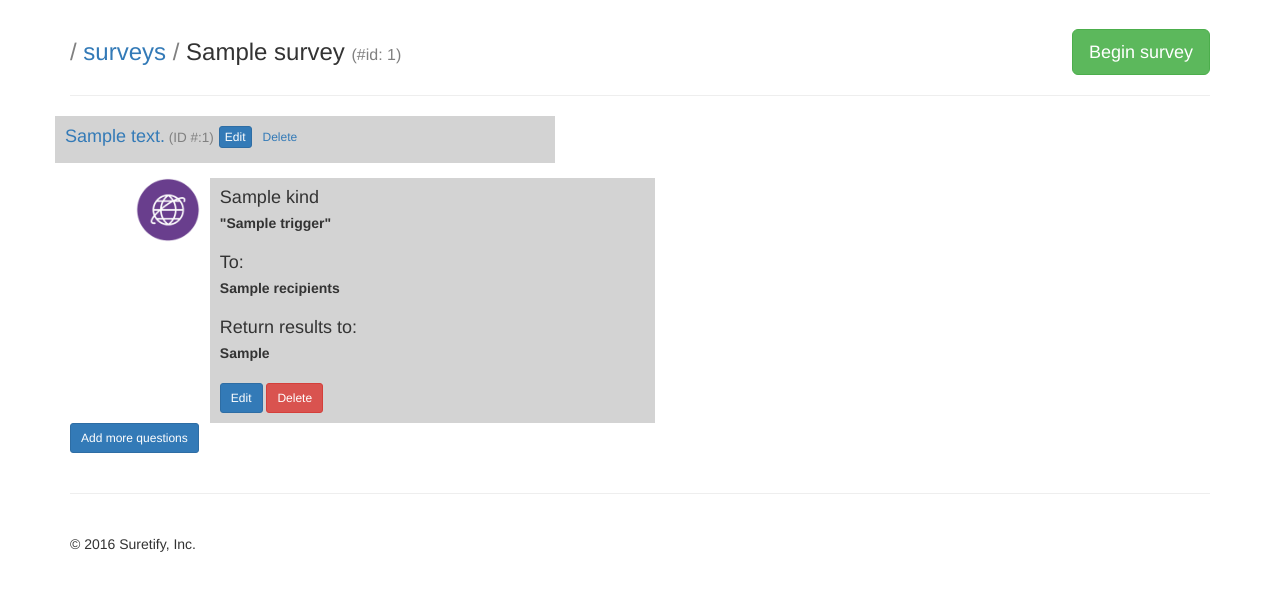
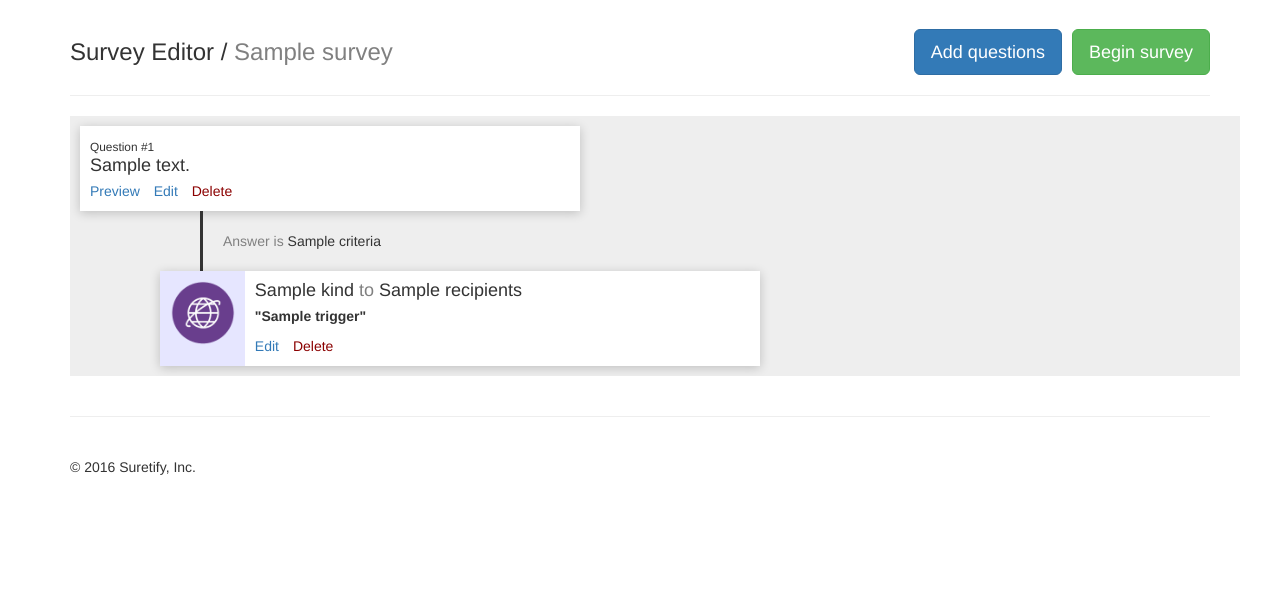
Before and after one commit to ryananeff/medtracker, a Flask app: template medtracker/templates/view_survey.html in a window 1280 px wide. Shown: the part 51-642 px from the top of the page. Run offline with Flask 2, Linux system fonts and the light colour scheme; the template is opened without the code that fills it: most values are stand-ins (such as "Sample title", 1, 10 or a date in 2020); parts of the project's set-up code (start-up, migrations or seed data) failed here and were passed over; some libraries are stand-ins or nearby versions.

Commit message:
Layout improvements.

```diff
--- a/medtracker/templates/surveys.html
+++ b/medtracker/templates/surveys.html
@@ -8,10 +8,10 @@
 	    <div class="row">
 		{% for survey in surveys %}
 			<div class="card card--medium col-xs-4">
-			  <h2 class="card__title"><a href="/surveys/start/{{ survey.id }}">{{ survey.title }}</a></h2><span class="card__subtitle">(ID: {{survey.id}})</span>
+			  <h2 class="card__title"><a href="/surveys/view/{{ survey.id }}">{{ survey.title }}</a></h2><span class="card__subtitle">(ID: {{survey.id}})</span>
 			  <p class="card__text">{{survey.description}}</p>
 			  <div class="card__action-bar">
-				<button class="card__button"><a href="/surveys/view/{{ survey.id }}">EDIT</a></button>
+				<button class="card__button"><a href="/surveys/start/{{ survey.id }}">BEGIN</a></button>
 				<button class="card__button"><a href="/surveys/edit/{{ survey.id }}">PROPERTIES</a></button>
 				<button class="card__button"><a href="/surveys/delete/{{ survey.id }}" style="color:red">DELETE</a></button>
 			  </div>
--- a/medtracker/templates/view_survey.html
+++ b/medtracker/templates/view_survey.html
@@ -2,22 +2,27 @@
 {% block title %}{{survey.title}} | Suretify{% endblock %}
 {% block body %}
 	    <div class="page-header" style="padding-bottom:20px">
-		    <h3><span style="color: grey;">{{current_user.username}} / <a href="/surveys">surveys</a> /</span> {{ survey.title }} <span style="color: grey;font-size:16px">(#id: {{survey.id}})</span><a href="/surveys/start/{{ survey.id }}" class="btn btn-lg btn-success" style="float:right;position:relative; top:-10px">Begin survey</a></h3>
+		    <h3>Survey Editor / <span style="color: grey;">{{ survey.title }}</span><a href="/surveys/start/{{ survey.id }}" class="btn btn-lg btn-success" style="float:right;position:relative; top:-10px">Begin survey</a> <a href="/questions/new/?survey={{ survey.id }}" class="btn btn-lg btn-primary" style="float:right;position:relative; top:-10px; margin-right:10px">Add questions</a></h3>
 	    </div>
-
+	    <div class="container" style="background-color:rgb(238, 238, 238);">
 	   <div class="row">
 		{% for question in survey.questions %}
-		<div class="media">
-			<div class="media" style="max-width:500px; background-color:lightgrey; padding:10px">
-				<h4 class="media-heading"><a href="/surveys/serve/{{survey.id}}?question={{ question.id }}">{{ question.body }}</a><small style="color:grey"> (ID #:{{question.id}})</small>
-				<a href="/questions/edit/{{ question.id }}" class="btn btn-xs btn-primary">Edit</a>
-				<a href="/questions/delete/{{ question.id }}" class="btn btn-xs btn-secondary">Delete</a>
-				</h4></div>
-			</div>
+		<div class="media" style="padding:10px; margin-top:0px">
+			<div class="media" style="max-width:500px; background-color:white; padding:10px;box-shadow: 0px 2px 10px 0px rgba(0,0,0,0.2);">
+				<small>Question #{{loop.index}}</small>
+				<h4 class="media-heading">{{ question.body }}</h4>
+				<a href="/surveys/serve/{{survey.id}}?question={{ question.id }}" style="padding-right:10px">Preview</a>
+				<a href="/questions/edit/{{ question.id }}" style="padding-right:10px">Edit</a>
+				<a href="/questions/delete/{{ question.id }}" style="color:darkred">Delete</a>
+				</div>
+
 			{% if question.trigger_id != None %}
 			{% set trigger = triggers[question.id] %}
-			<div class="media" style="padding-left:80px; max-width:600px">
-			<div class="media-left">
+			<div class="connector">
+				<div class="connector-line" style="border-style:none none none solid; margin-left:120px; padding:20px;"><span style="color: grey;">Answer is </span>{{trigger.criteria}}</div>
+			</div>
+			<div class="media" style="margin-left:80px; max-width:600px;margin-top:0px;box-shadow: 0px 2px 10px 0px rgba(0,0,0,0.2);">
+			<div class="media-left" style="background-color:#e6e6ff; padding:10px;box-shadow: 0px 2px 10px 0px rgba(0,0,0,0.2);">
 			  <a href="#">
 				  {% if "phone" in trigger.kind|string %}
 				<img class="media-object" src="/assets/images/phone-st.png" alt="..." style="height:64px">
@@ -30,20 +35,17 @@
 				{% endif %}
 			  </a>
 			</div>
-			<div class="media-body" style="background-color:lightgrey; padding:10px">
-			  <h4 class="media-heading">{{ trigger.kind }}</h4>
-			  <span style="font-weight:bold">"{{ trigger.title }}"</span><br><br>
-			  <h4 class="media-heading">To:</h4>
-			  <span style="font-weight:bold">{{trigger.recipients}}</span><br><br>
-			  <h4 class="media-heading">Return results to:</h4>
-			  <span style="font-weight:bold">{{trigger.after_function}}</span><br><br>
-			<a href="/triggers/edit/{{ trigger.id }}" class="btn btn-sm btn-primary">Edit</a>
-			<a href="/triggers/delete/{{ trigger.id }}" class="btn btn-sm btn-danger">Delete</a>
+			<div class="media-body" style="padding:10px; background-color:white;padding:10px;">
+			  <h4 class="media-heading">{{ trigger.kind }}<span style="color: grey;"> to </span>{{trigger.recipients}}</h4>
+			  <p><span style="font-weight:bold">"{{ trigger.title }}"</span></p>
+			<a href="/triggers/edit/{{ trigger.id }}" style="padding-right:10px">Edit</a>
+			<a href="/triggers/delete/{{ trigger.id }}" style="color:darkred">Delete</a>
 			</div>
 			</div>
 			{% endif %}
+		</div>
 		{% endfor %}
-		</div>
+		</div></div>
 	    {% if survey.questions|length == 0 %}
 	    <div class="well">
 		<div class="starter-template">
@@ -51,9 +53,8 @@
 		<h1>:(</h1>
 		<a href="/questions/new/?survey={{ survey.id }}">Add a new question to this survey</a>
 		</div></div>
-	    {% else %}
-	    <a href="/questions/new/?survey={{ survey.id }}" class="btn btn-sm btn-primary">Add more questions</a>
 	    {% endif %}
 	    </div>
+	</div>
     </div><!-- /.container -->
 {% endblock %}
```
